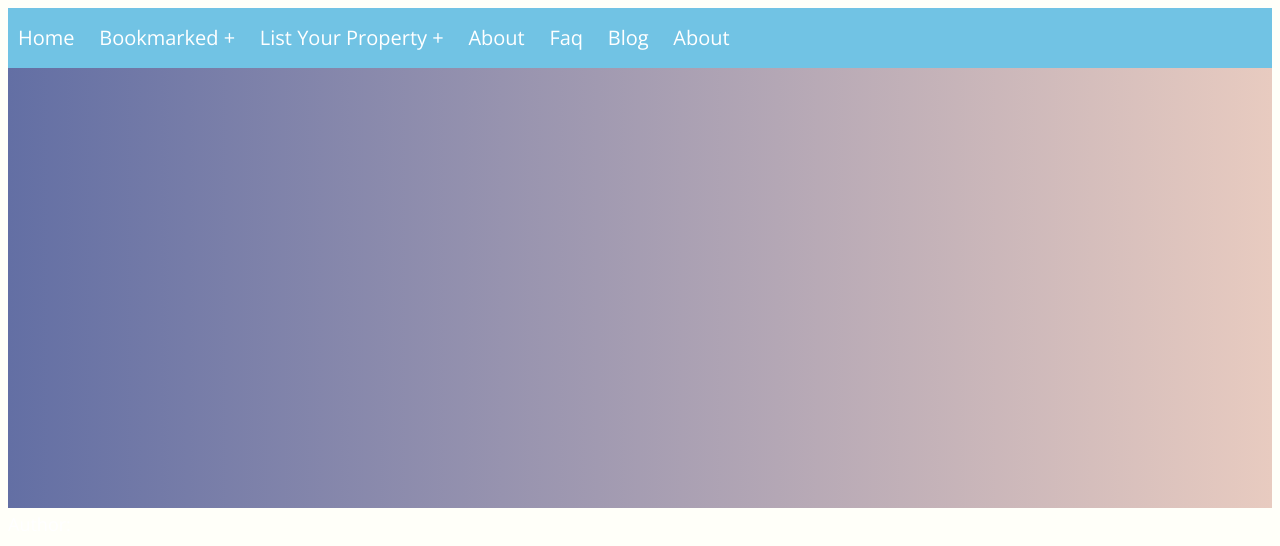
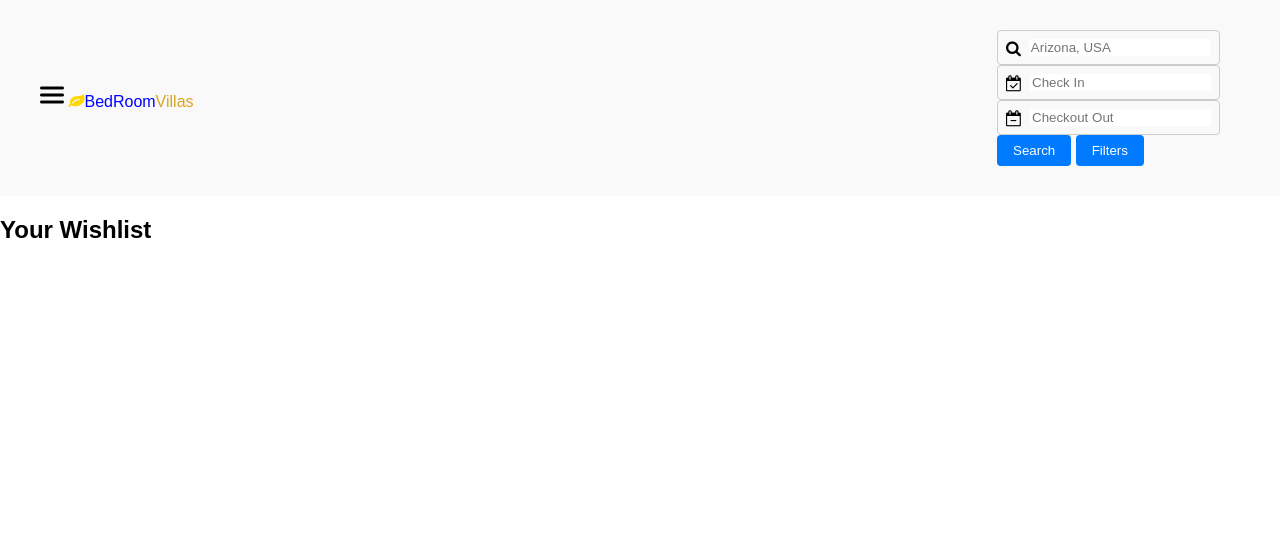
Before and after one commit to AbuHorairaTarif/propertyLocationPage, a plain HTML site: page index.html in a window 1280 px wide. Drawn offline with nearby package versions, Linux system fonts and the light colour scheme.

Commit message:
modification needed

```diff
--- a/css/styles.css
+++ b/css/styles.css
@@ -1,116 +1,110 @@
-/* CSS Document */
-@import url(https://fonts.googleapis.com/css?family=Open+Sans);
-@import url(https://fonts.googleapis.com/css?family=Bree+Serif);
-
+/* Global styles */
 body {
-	background: #fffff9;
-	font-size:18px;
-	line-height: 32px;
-	color: #ffffff;
-	/* word-wrap:break-word !important; */
-	font-family: 'Open Sans', sans-serif;
+	font-family: Arial, sans-serif;
+	margin: 0;
+	padding: 0;
   }
 
-	.cd__main{
-   background: #E8CBC0;  /* fallback for old browsers */
-   background: -webkit-linear-gradient(to right, #636FA4, #E8CBC0);  /* Chrome 10-25, Safari 5.1-6 */
-   background: linear-gradient(to right, #636FA4, #E8CBC0) !important; /* W3C, IE 10+/ Edge, Firefox 16+, Chrome 26+, Opera 12+, Safari 7+ */
-   min-height: 500px;
+  .wrapper {
+	max-width: 1200px;
+	margin: 0 auto;
+	padding: 20px;
   }
 
-.cd__main h1 {
-	font-size: 60px;
-	text-align: center;
-	color: #FFF;
+  /* Header styles */
+  header {
+	background-color: #f9f9f9;
+	padding: 10px 0;
   }
 
-h3 {
-	font-size: 30px;
-	text-align: center;
-	color: #FFF;
+  .menu {
+	display: flex;
+	justify-content: space-between;
+	align-items: center;
   }
 
-h3 a {
-	color: #FFF;
+  .navigation {
+	list-style: none;
+	display: none; /* Hide the navigation by default */
+	margin: 0;
+	padding: 0;
   }
 
-a {
-	color: #FFF;
+  .navigation li {
+	margin-right: 20px;
   }
 
-h1 {
-	margin-top: 100px;
-	text-align:center;
-	font-size:60px;
-	font-family: 'Bree Serif', 'serif';
+  .navigation li:last-child {
+	margin-right: 0;
   }
 
-#container {
-	margin: 0 auto;
+  .fi-br-menu-burger {
+	font-size: 24px;
+	cursor: pointer;
   }
 
-p {
-	text-align: center;
+  /* Styles for the expanded menu when the burger icon is checked */
+  #menu-toggle:checked ~ .menu .navigation {
+	display: flex;
+	flex-direction: column;
+	position: absolute;
+	top: 60px; /* Adjust this value according to your design */
+	left: 0;
+	background-color: #f9f9f9; /* Adjust the background color as needed */
+	border: 1px solid #ccc; /* Adjust the border as needed */
+	border-radius: 4px;
+	box-shadow: 0 2px 5px rgba(0, 0, 0, 0.1);
+	padding: 10px;
   }
 
-nav {
-	margin: 0px 0;
-	background-color: #71c3e4;
+  #menu-toggle:checked ~ .menu .navigation li {
+	margin-right: 0;
   }
 
-nav ul {
-	padding: 0;
-  margin: 0;
-	list-style: none;
-	position: relative;
+  #menu-toggle:checked ~ .menu .navigation li a {
+	display: block;
+	padding: 8px 0;
+	text-align: center;
+	color: #333; /* Adjust the text color as needed */
   }
 
-nav ul li {
-	display:inline-block;
-	background-color: #71c3e4;
+  #menu-toggle:checked ~ .menu .navigation li:last-child a {
+	margin-bottom: 0;
   }
 
-nav a {
-	display:block;
-	padding:0 10px;
-	color:#FFF;
-	font-size:20px;
-	line-height: 60px;
-	text-decoration:none;
+  /* Search form styles */
+  .search-form-group {
+	display: flex;
+	align-items: center;
   }
 
-nav a:hover {
-	background-color: #b1992f;
+  #search-section {
+	margin-right: 20px;;
   }
 
-/* Hide Dropdowns by Default */
-nav ul ul {
-	display: none;
-	position: absolute;
-	top: 60px; /* the height of the main nav */
+  .input-container {
+	display: flex;
+	align-items: center;
+	padding: 8px;
+	border: 1px solid #ccc;
+	border-radius: 4px;
   }
 
-/* Display Dropdowns on Hover */
-nav ul li:hover > ul {
-	display:inherit;
+  .input-field {
+	border: none;
+	outline: none;
+	margin-left: 8px;
   }
 
-/* Fisrt Tier Dropdown */
-nav ul ul li {
-	width:170px;
-	float:none;
-	display:list-item;
-	position: relative;
+  button {
+	cursor: pointer;
+	padding: 8px 16px;
+	background-color: #007BFF;
+	color: #fff;
+	border: none;
+	border-radius: 4px;
   }
 
-/* Second, Third and more Tiers	*/
-nav ul ul ul li {
-	position: relative;
-	top:-60px;
-	left:170px;
+  button:hover {
+	background-color: #0056b3;
   }
-
-
-/* Change this in order to change the Dropdown symbol */
-li > a:after { content:  ' +'; }
-li > a:only-child:after { content: ''; }
--- a/index.html
+++ b/index.html
@@ -1,64 +1,80 @@
 <!DOCTYPE html>
 <html lang="en">
 <head>
-      <meta charset="utf-8">
-      <meta name="viewport" content="width=device-width, initial-scale=1">
-      <title> BD Travels </title>
-      <!-- Style CSS -->
-      <link rel="stylesheet" href="/css/styles.css">
-
+  <meta charset="UTF-8">
+  <meta name="viewport" content="width=device-width, initial-scale=1.0">
+  <title>Traveling Website</title>
+  <link rel='stylesheet' href='https://cdn-uicons.flaticon.com/uicons-bold-rounded/css/uicons-bold-rounded.css'>
+    <link rel='stylesheet' href='https://cdn-uicons.flaticon.com/uicons-regular-rounded/css/uicons-regular-rounded.css'>
+    <link rel='stylesheet' href='https://cdn-uicons.flaticon.com/uicons-solid-rounded/css/uicons-solid-rounded.css'>
+    <link rel='stylesheet' href='https://cdn-uicons.flaticon.com/uicons-solid-straight/css/uicons-solid-straight.css'>
+    <link rel='stylesheet' href='https://cdn-uicons.flaticon.com/uicons-regular-straight/css/uicons-regular-straight.css'>
+    <link rel='stylesheet' href='https://cdn-uicons.flaticon.com/uicons-thin-straight/css/uicons-thin-straight.css'>
+    <link rel="stylesheet" href="https://cdnjs.cloudflare.com/ajax/libs/font-awesome/5.15.2/css/all.min.css">
+    <link rel="stylesheet" href="https://maxcdn.bootstrapcdn.com/font-awesome/4.7.0/css/font-awesome.min.css">
+    <link rel="stylesheet" href="css/styles.css">
 </head>
 <body>
-      <header class="cd__intro">
+  <header>
+    <!-- Header content - Logo, Navigation, etc. -->
+    <div class="wrapper">
+      <input type="checkbox" id="menu-toggle" style="display: none;">
+      <nav class="menu">
+        <section class="logo">
+          <label for="menu-toggle"><i class="fi-br-menu-burger" aria-hidden="true"></i></label>
+          <span class=""><i class="fa fa-leaf" aria-hidden="true" style="color: gold;"></i><span style="color: blue;">BedRoom</span><span style="color: goldenrod;">Villas</span></span>
+          <ul class="navigation">
+            <li><a href="#home">Home</a></li>
+            <li><a href="#bookmark">Bookmark</a></li>
+            <li><a href="#list-property">List Your Property</a></li>
+            <li><a href="#about">About</a></li>
+            <li><a href="#faq">FAQ</a></li>
+            <li><a href="#blog">Blog</a></li>
+        </ul>
+
+        </section>
+
+
+        <section id="search-section">
+          <form>
+            <div class="search-check">
+              <span class="input-container"><i class="fa fa-search" aria-hidden="true"></i>
+                <input type="text" class="input-field" placeholder="Arizona, USA"></span>
+                <span class="input-container"><i class="fa fa-calendar-check-o" aria-hidden="true"></i>
+                  <input type="text" class="input-field" placeholder="Check In"></span>
+              <span class="input-container"><i class="fa fa-calendar-minus-o" aria-hidden="true"></i>
+                <input type="text" class="input-field" name="check-in" placeholder="Checkout Out"></span>
+            </div>
+
+
+            <button type="submit">Search</button>
+            <button type="submit">Filters</button>
+          </form>
+        </section>
+
+      </nav>
+    </div>
 
   </header>
-      <!--$%adsense%$-->
-      <main class="cd__main">
-         <!-- Start DEMO HTML (Use the following code into your project)-->
-         <div id="container-fluid">
-    <nav>
+
+  <main>
+
+
+    <section id="results-section">
+      <!-- Display search results here -->
+    </section>
+
+    <section id="wishlist-section">
+      <h2>Your Wishlist</h2>
       <ul>
-            <li><a href="#">Home</a></li>
-            <li><a href="#">Bookmarked</a>
-            <!-- First Tier Drop Down -->
-            <ul>
-                <li><a href="#">Cox's Bazar Way</a></li>
-                <li><a href="#">Sundarban LL</a></li>
-                <li><a href="#">Padma Resort</a></li>
+
+        <!-- Each list item can be a resort with a "Remove" button -->
       </ul>
-            </li>
-            <li><a href="#">List Your Property</a>
-            <!-- First Tier Drop Down -->
-            <ul>
-                <li><a href="#">Property 1</a></li>
-                <li><a href="#">Property 2</a></li>
-                <li><a href="#">Property 3</a>
-            	<!-- Second Tier Drop Down -->
-                <ul>
-                    <li><a href="#">Sundarban Resort</a></li>
-                    <li><a href="#">Sylhet House</a></li>
-                    <li><a href="#">Other</a>
-                        <!-- Third Tier Drop Down -->
-                        <ul>
-                            <li><a href="#">Villa</a></li>
-                            <li><a href="#">Town</a></li>
-                            <li><a href="#">Other Stuff</a></li>
-                        </ul>
-                    </li>
-                </ul>
-                </li>
-            </ul>
-            </li>
-            <li><a href="#">About</a></li>
-            <li><a href="#">Faq</a></li>
-            <li><a href="#">Blog</a></li>
-            <li><a href="#">About</a></li>
-        </ul>
-    </nav>
-</div>
-         <!-- END EDMO HTML (Happy Coding!)-->
+    </section>
   </main>
-      <footer class="">Author: </footer>
 
+  <footer>
+    <!-- Footer content -->
+  </footer>
 </body>
 </html>
```
Lines whose indentation alone changed are shown as unchanged.
